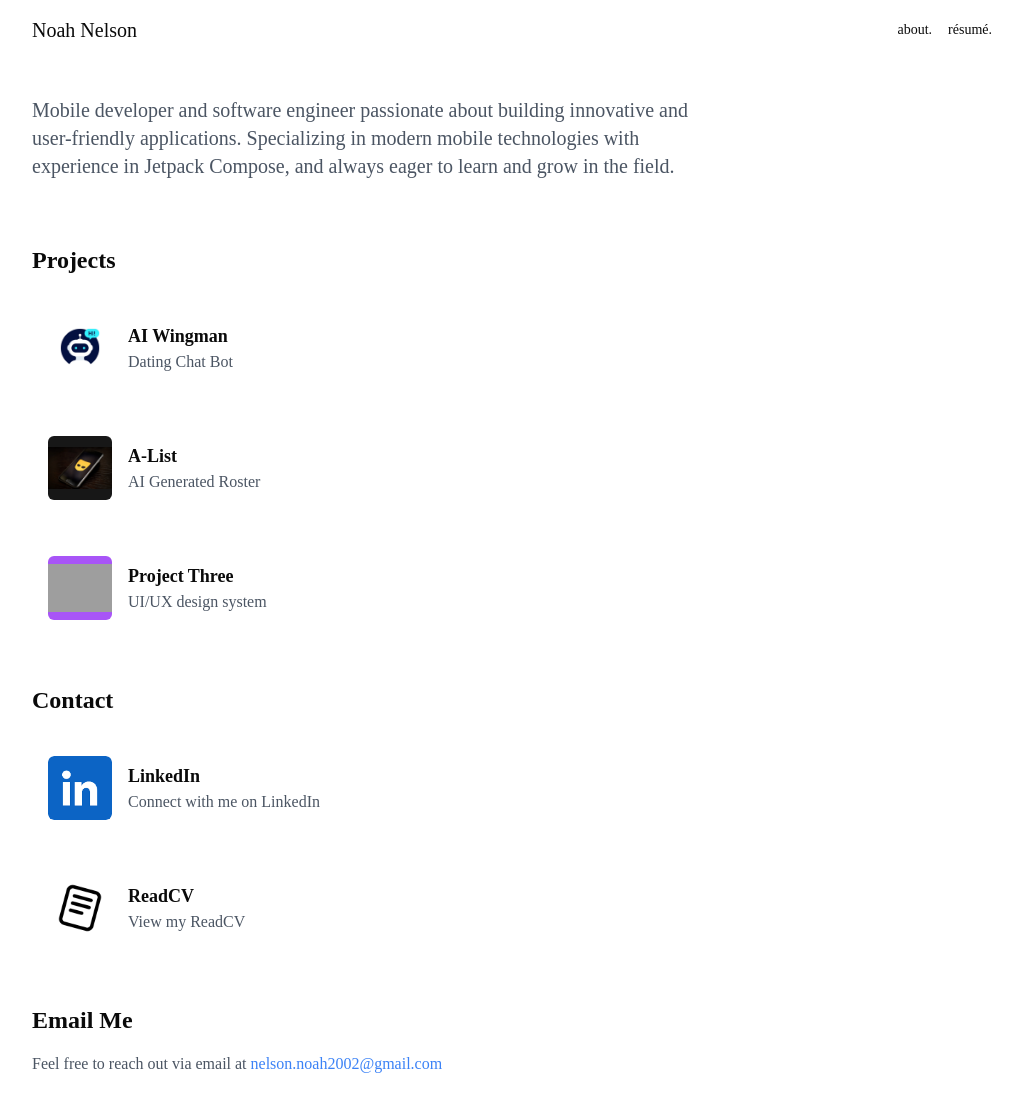
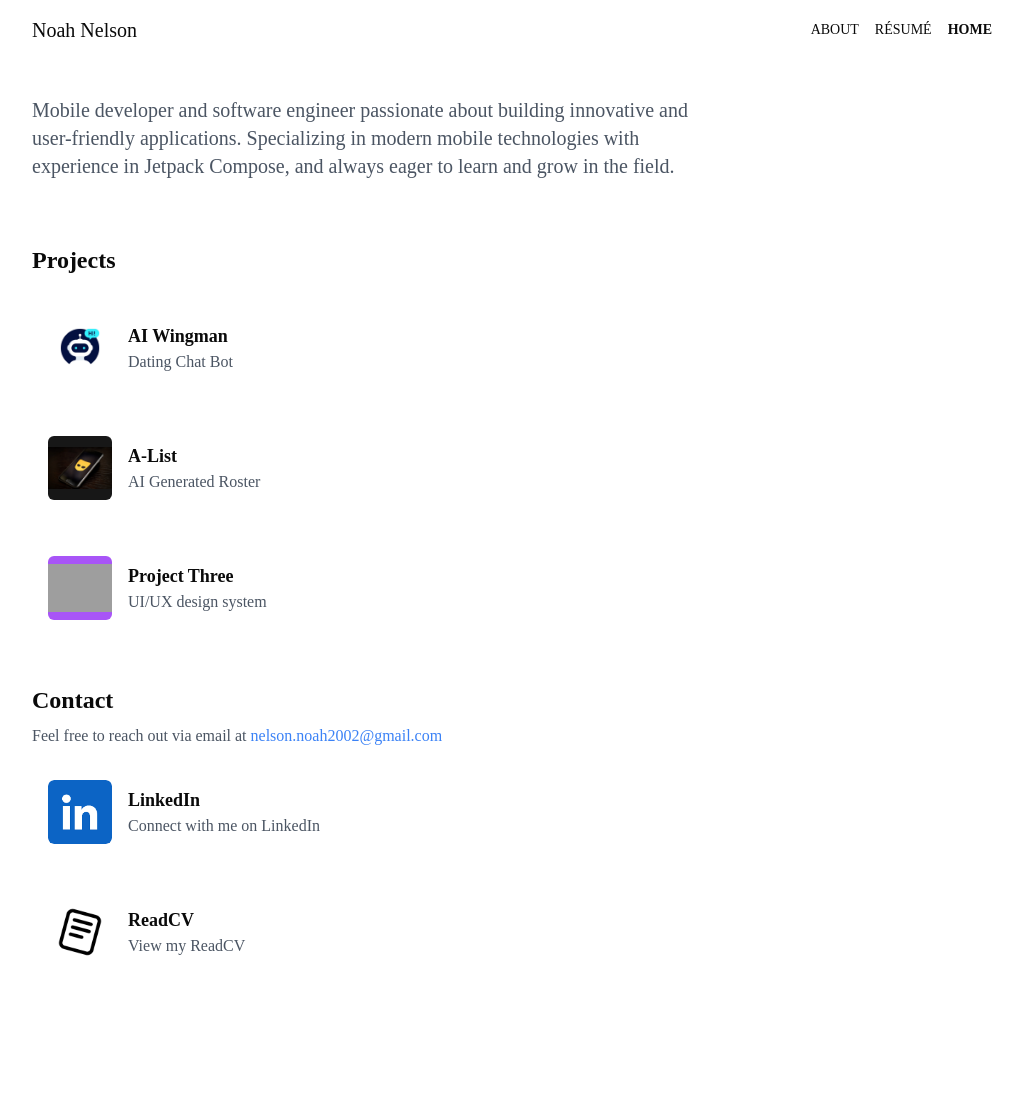
Before and after one commit to noahnellyy/my-personal-website, a Next.js app: page / in a window 1280 px wide. Shown: the top 1112 px of the page, without its empty margins (128-1151 px from the left). After the commit the page ends 1028 px from the top, so only its background shows below. Built offline with nearby package versions, Linux system fonts and the light colour scheme; grey boxes are pictures that could not be loaded.

Commit message:
header updates

```diff
--- a/app/headerComponent.tsx
+++ b/app/headerComponent.tsx
@@ -6,13 +6,19 @@ export default function AboutHeader() {
       <div className="max-w-5xl mx-auto px-8 py-4 flex justify-between items-center">
         {/* Name/Logo */}
         <Link href="/" className="text-xl font-medium">
-          About Me
+          Noah Nelson
         </Link>
 
         {/* Navigation Links */}
         <div className="space-x-4 text-sm">
+            <Link href="/about" className="font-bold hover:text-gray-600">
+              ABOUT
+            </Link>
+            <Link href="/resume" className="hover:text-gray-600">
+              RÉSUMÉ
+            </Link>
           <Link href="/" className="hover:text-gray-600">
-            home.
+            HOME
           </Link>
         </div>
       </div>
--- a/app/page.tsx
+++ b/app/page.tsx
@@ -53,10 +53,13 @@ export default function Home() {
           </Link>
           <div className="space-x-4 text-sm">
             <Link href="/about" className="hover:text-gray-600">
-              about.
+              ABOUT
             </Link>
             <Link href="/resume" className="hover:text-gray-600">
-              résumé.
+              RÉSUMÉ
+            </Link>
+            <Link href="/about" className="font-bold hover:text-gray-600">
+              HOME
             </Link>
           </div>
         </div>
@@ -106,7 +109,20 @@ export default function Home() {
 
         {/* Contact Section */}
         <section className="mb-12">
-          <h2 className="text-2xl font-bold mb-6">Contact</h2>
+          <h2 className="text-2xl font-bold mb-2">Contact</h2>
+
+          {/* Email Section */}
+          <div className="mb-4">
+            <p className="text-gray-600">
+              Feel free to reach out via email at{" "}
+              <a
+                href="mailto:nelson.noah2002@gmail.com"
+                className="text-blue-500 hover:underline"
+              >
+                nelson.noah2002@gmail.com
+              </a>
+            </p>
+          </div>
           <ul className="space-y-6">
             {contacts.map((contact, index) => (
               <li key={index} className="group">
@@ -131,20 +147,6 @@ export default function Home() {
               </li>
             ))}
           </ul>
-
-          {/* Email Section */}
-          <div className="mt-12">
-            <h2 className="text-2xl font-bold mb-4">Email Me</h2>
-            <p className="text-gray-600">
-              Feel free to reach out via email at{" "}
-              <a
-                href="mailto:nelson.noah2002@gmail.com"
-                className="text-blue-500 hover:underline"
-              >
-                nelson.noah2002@gmail.com
-              </a>
-            </p>
-          </div>
         </section>
       </main>
     </div>
```
